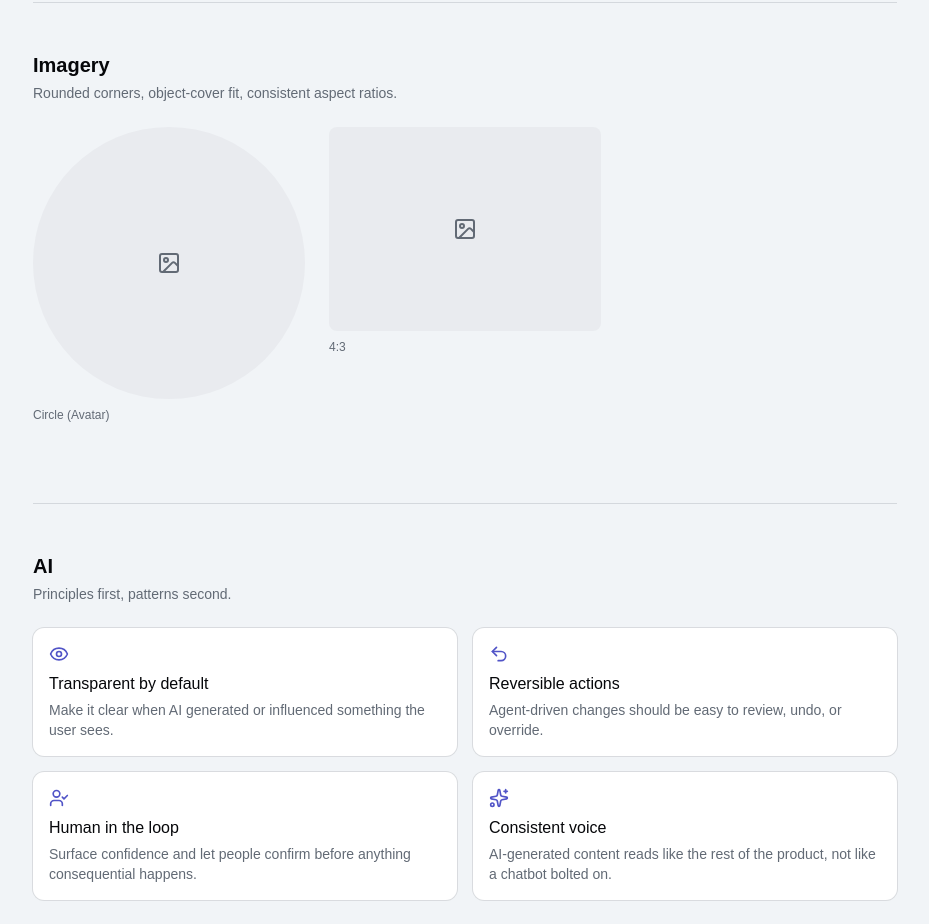
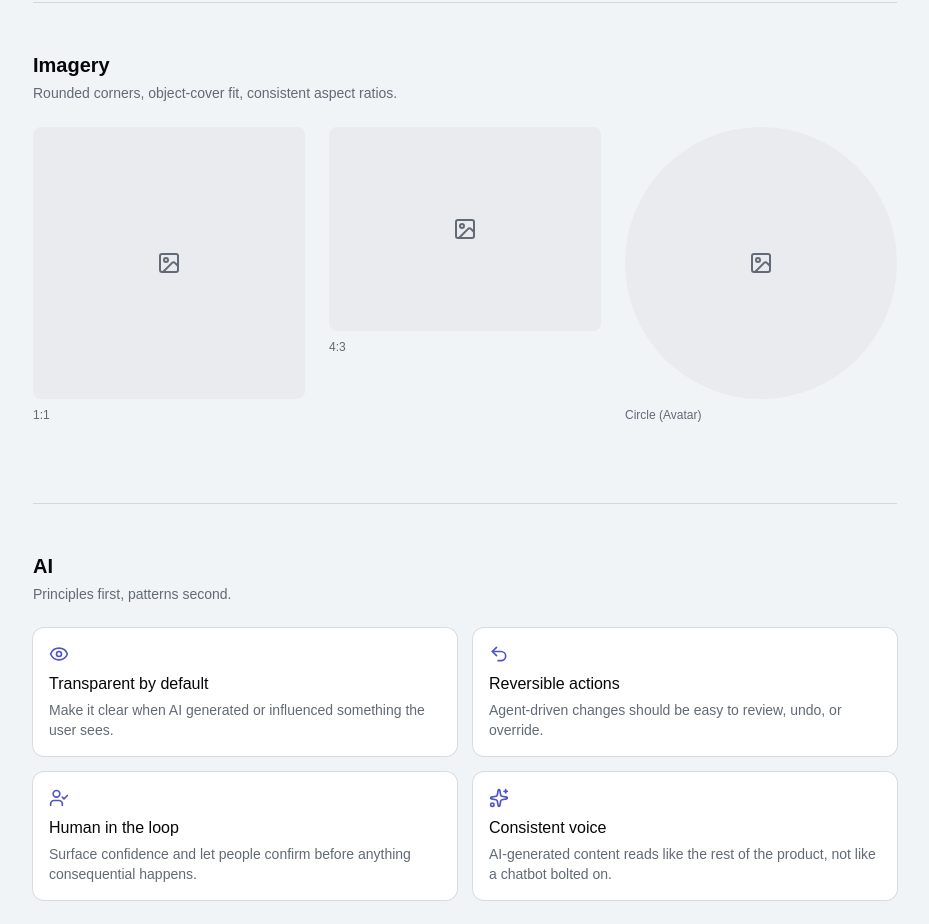
Before and after one commit to iangoldberg-vts/Reimagine-Tokens, a React (Vite) app: page / in a window 1280 px wide. Shown: the part 4980-5904 px from the top of the page, without its empty margins (295-1224 px from the left). Built offline with nearby package versions, Linux system fonts and the light colour scheme.

Commit message:
Add back 1:1 square alongside 4:3 and circle in Imagery

```diff
--- a/src/App.tsx
+++ b/src/App.tsx
@@ -146,8 +146,9 @@ const ICONS = [
 ]
 
 const IMAGE_RATIOS = [
+  { ratio: 1, label: '1:1', shape: 'rounded-lg' },
+  { ratio: 4 / 3, label: '4:3', shape: 'rounded-lg' },
   { ratio: 1, label: 'Circle (Avatar)', shape: 'rounded-full' },
-  { ratio: 4 / 3, label: '4:3', shape: 'rounded-lg' },
 ]
 
 const AI_PRINCIPLES = [
```
